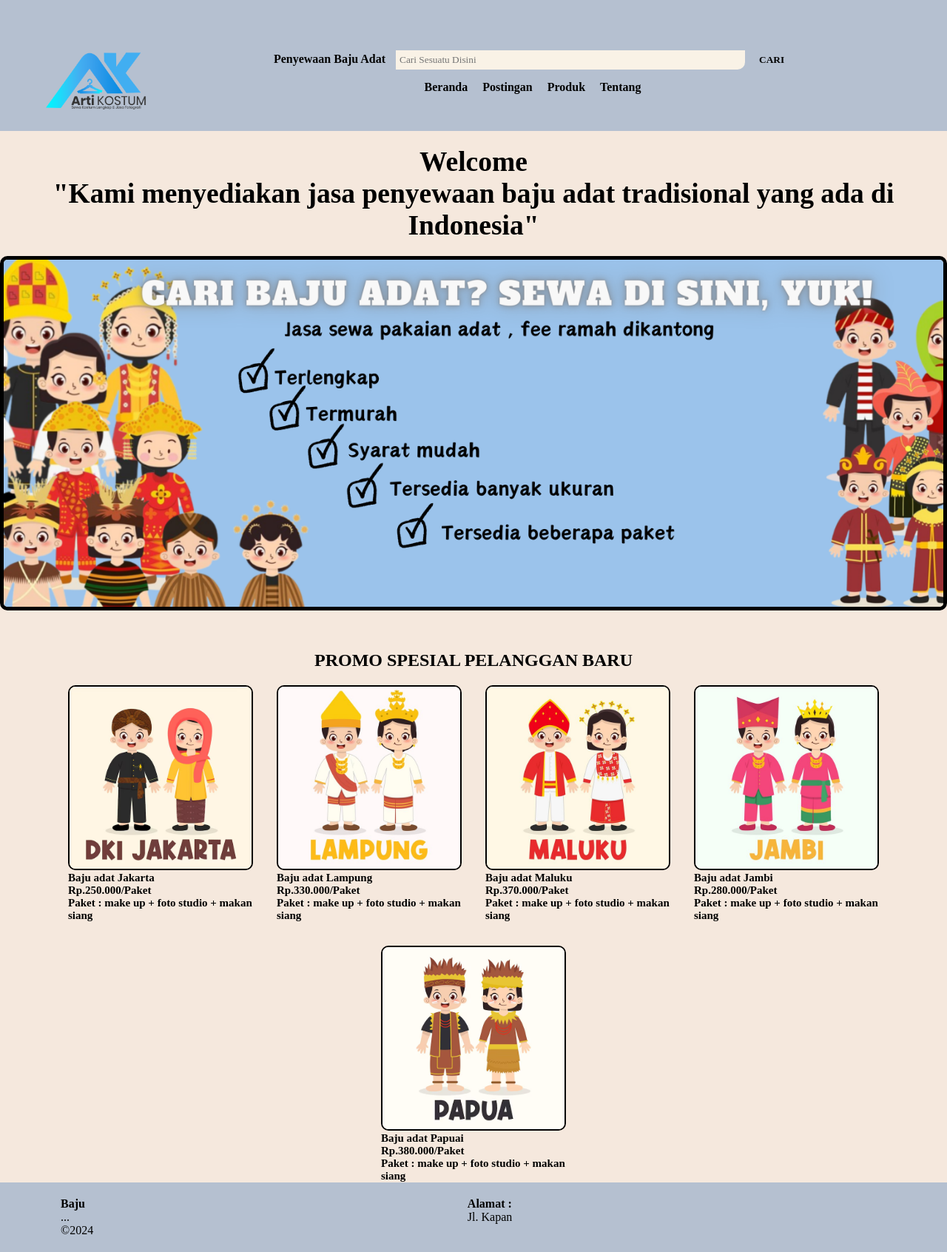
After one commit to RafikaDesiyana/Rental-Baju-Adat, a PHP site: page / in a window 1280 px wide. The commit adds this page. Shown: the whole page at 74% size. Run offline with PHP 8.4, Linux system fonts and the light colour scheme.

Commit message:
perbaikanSK

```diff
--- a/css/baru.css
+++ b/css/baru.css
@@ -5,7 +5,16 @@
   list-style-type: none;
   box-sizing: border-box;
   font-family: "Baloo 2", display;
+  scroll-behavior: smooth;
 }
+
+:root{
+  --bg-color :#B5C0D0;
+  --second-bg-color :#F5E8DD;
+  --main-color : rgb(220, 215, 215);
+}
+
+
 
 body {
   background-color: #F5E8DD;
@@ -17,7 +26,7 @@ header {
   background-color: #B5C0D0;
   width: 100%;
   font-weight: bold;
-  padding: 5%;
+  padding: 50px;
   top: 0;
 }
 header img {
@@ -89,11 +98,69 @@ table{
 }
 
 
-.main{
+/* main css */
+
+.content .content-header{
   display: flex;
-  width: 100vw;
-  min-height: 100vh;
+  flex-direction: column;
+  justify-content: center;
+  align-items: center;
+
 }
+
+.main img{
+  width: 100%;
+  object-fit: contain;
+  border: 5px solid;
+  border-radius: 10px;
+}
+
+.main .content-header{
+  font-size: 25px;
+  margin: 20px 0px 20px 0px;
+  text-align: center;
+}
+
+
+/* item css */
+
+.item .judul{
+  margin: 50px 0px 20px 0px;
+  text-align: center;
+}
+
+.item-container{
+  display: flex;
+  justify-content: center;
+  align-items: center;
+  flex-wrap: wrap;
+  gap:2rem;
+}
+
+/* .item-container{
+  display: grid;
+  grid-template-columns: repeat(4,1fr);
+  align-items: center;
+  gap:.0rem;
+} */
+
+.item .item-content{
+  width: 250px;
+  min-width: 100px;
+  font-size: 10px;
+
+}
+
+.item .item-content img{
+  width: 100%;
+  object-fit: contain;
+  border:2px solid black;
+  border-radius: 10px;
+
+}
+
+
+/* footer css */
 
 footer{
   bottom: 0;
--- /dev/null
+++ b/index.html
@@ -0,0 +1,120 @@
+<!DOCTYPE html>
+<html lang="en">
+<head>
+    <meta charset="UTF-8">
+    <meta name="viewport" content="width=device-width, initial-scale=1.0">
+    <title>sewa adat</title>
+   <link rel="stylesheet" href="css/baru.css">
+
+</head>
+<body>
+    <header>
+        <br>
+        <img src="img/arti-kostum-logo.png">
+        <a href="/" class="title">Penyewaan Baju Adat</a>
+        <input type="search" name="search" class="input-search" placeholder="Cari Sesuatu Disini">
+        <button type="submit" class="input-submit">CARI</button>
+        <nav>
+            <ul>
+                <li><a href="#main">Beranda</a></li>
+                <li><a href="#item">Postingan</a></li>
+                <li><a href="">Produk</a></li>
+                <li><a href="">Tentang</a></li>
+            </ul>
+        </nav>
+    </header>
+    <section class="main" id="main">
+        <div class="content">
+            <div class="content-header">
+            <h1>Welcome</h1>
+            <h2>"Kami menyediakan jasa penyewaan baju adat tradisional yang ada di Indonesia"</h2>
+            </div>
+            <div class="image">
+                <img src="img/tampilan awal.png">
+            </div>
+
+
+        </div>
+
+
+    </section>
+
+    <section class="item" id="item">
+        <h1 class="judul">PROMO SPESIAL PELANGGAN BARU</h1>
+        <div class="item-container">
+          <div class="item-content">
+            <img src="img/11. Jakarta.avif"">
+            <div class="item-layer">
+              <h2>Baju adat Jakarta</h2>
+              <h1>Rp.250.000/Paket</h1>
+              <h2>Paket : make up + foto studio + makan siang </h2>
+            </div>
+            <a href="#"><i class='bx bx-timer' ></i></a>
+          </div>
+
+          <div class="item-content">
+            <img src="img/17. Lampung.jpg" alt="">
+            <div class="item-layer">
+              <h2>Baju adat Lampung</h2>
+              <h1>Rp.330.000/Paket</h1>
+              <h2>Paket : make up + foto studio + makan siang </h2>
+            </div>
+            <a href="#"><i class='bx bx-timer' ></i></a>
+          </div>
+
+          <div class="item-content">
+            <img src="img/18. Maluku.jpg" alt="">
+            <div class="item-layer">
+              <h2>Baju adat Maluku</h2>
+              <h1>Rp.370.000/Paket</h1>
+              <h2>Paket : make up + foto studio + makan siang </h2>
+            </div>
+            <a href="#"><i class='bx bx-timer' ></i></a>
+          </div>
+
+          <div class="item-content">
+            <img src="img/16. Jambi.jpg" alt="">
+            <div class="item-layer">
+              <h2>Baju adat Jambi</h2>
+              <h1>Rp.280.000/Paket</h1>
+              <h2>Paket : make up + foto studio + makan siang </h2>
+            </div>
+            <a href="#"><i class='bx bx-timer' ></i></a>
+          </div>
+
+          <div class="item-content">
+            <img src="img/24. Papua.avif" alt="">
+            <div class="item-layer">
+              <h2>Baju adat Papuai</h2>
+              <h1>Rp.380.000/Paket</h1>
+              <h2>Paket : make up + foto studio + makan siang </h2>
+            </div>
+            <a href="#"><i class='bx bx-timer' ></i></a>
+          </div>
+
+        </div>
+      </section>
+
+    <footer>
+        <div class="footer-container">
+            <div class="footer-section about">
+                <h4> Baju </h4>
+                <p>...</p>
+                <p>©2024</p>
+            </div>
+
+            <div class="footer-section address">
+                <h4> Alamat :  </Address></h4>
+                <address> Jl. Kapan </address>
+            </div>
+            <div class="copyright">
+
+            </div>
+        </div>
+    </footer>
+
+
+
+
+</body>
+</html>
```
Also changed, not shown: img/tampilan awal.png (added).
